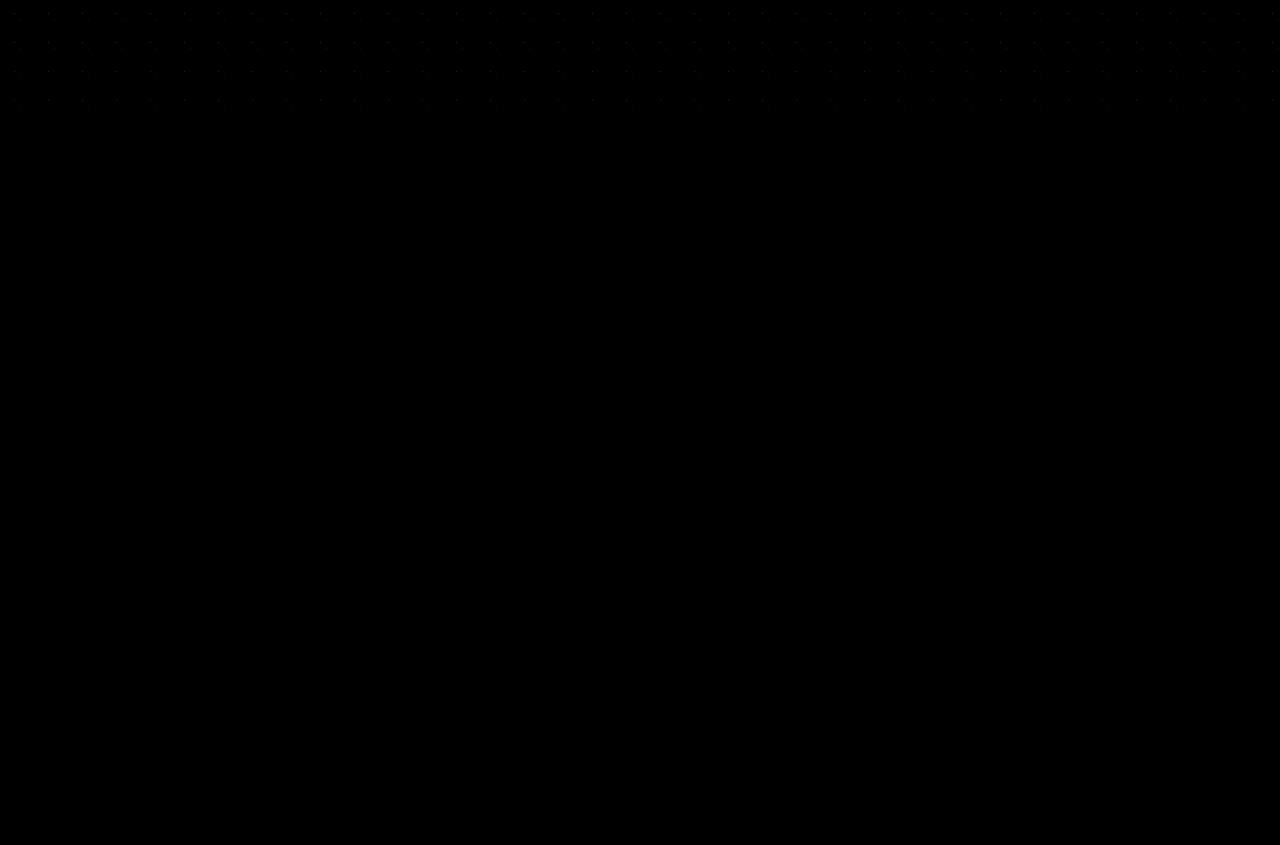
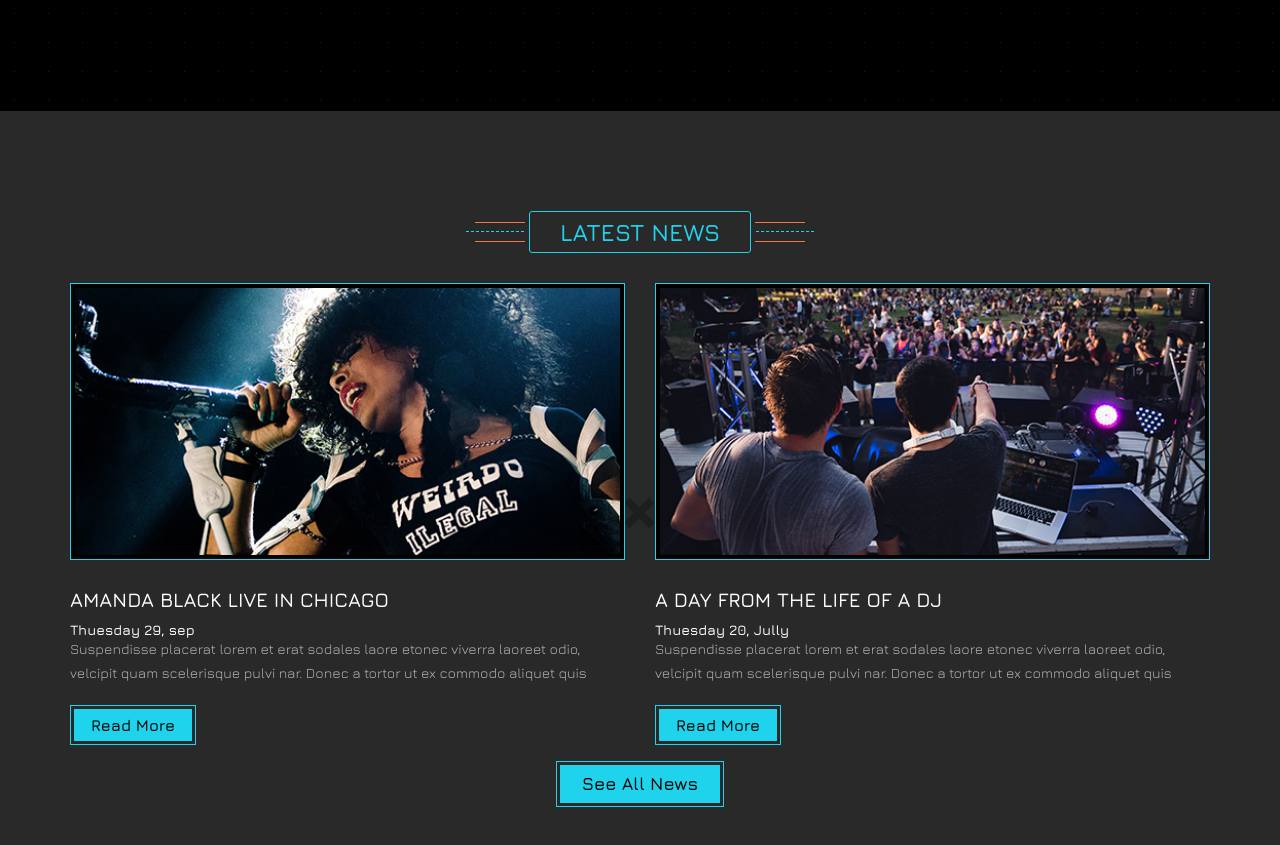
Before and after one commit to BryantIT/atomic-rocket-user-portal, a React (Create React App) app: page / in a window 1280 px wide. Shown: the part 4580-5425 px from the top of the page. Before the commit the page ends 4691 px from the top, so only its background shows below. Built offline with nearby package versions, Linux system fonts and the light colour scheme; the HTML template or start-up script is replaced by a standard one.

Commit message:
blog section

```diff
--- a/src/components/blog/Blog.js
+++ b/src/components/blog/Blog.js
@@ -0,0 +1,54 @@
+import React from 'react'
+// Stylesheet
+import './style.css'
+
+const Blog = () => {
+  return (
+    <div className="blog-home-wrapper">
+			<div className="overlay-section">
+				<div className="container section">
+					<div className="section-title pdb-30">
+						<h2>
+							<span className="title-lines left"></span>
+							Latest News
+							<span className="title-lines right"></span>
+						</h2>
+					</div>
+					<div className="row">
+						<div className="col-sm-6">
+							<div className="blog-post-home">
+								<div className="img-wrapper">
+									<div className="overlay"></div>
+									<img className="img-responsive" src={require('../../assets/imgs/blog/mini-1.jpg')} alt="" />
+								</div>
+								<div>
+									<h3><a href="blog-single.html">Amanda Black Live in Chicago</a></h3>
+									<h6>Thuesday 29, sep</h6>
+									<p>Suspendisse placerat lorem et erat sodales laore etonec viverra laoreet odio, velcipit quam scelerisque pulvi nar. Donec a tortor ut ex commodo aliquet quis</p>
+									<a href="blog-single.html" className="btn btn-md">Read More</a>
+								</div>
+							</div>
+						</div>
+						<div className="col-sm-6">
+							<div className="blog-post-home">
+								<div className="img-wrapper">
+									<div className="overlay"></div>
+									<img className="img-responsive" src={require('../../assets/imgs/blog/mini-2.jpg')} alt="" />
+								</div>
+								<h3><a href="blog-single.html">A Day From the Life of a DJ</a></h3>
+								<h6>Thuesday 20, Jully</h6>
+								<p>Suspendisse placerat lorem et erat sodales laore etonec viverra laoreet odio, velcipit quam scelerisque pulvi nar. Donec a tortor ut ex commodo aliquet quis</p>
+								<a href="blog-single.html" className="btn btn-md">Read More</a>
+							</div>
+						</div>
+					</div>
+					<div className="btn-wrapper pdt-70">
+						<a href="blog-list.html" className="btn big">See All News</a>
+					</div>
+				</div>
+			</div>
+		</div>
+  )
+}
+
+export default Blog
--- a/src/components/blog/style.css
+++ b/src/components/blog/style.css
@@ -0,0 +1,82 @@
+.blog-home-wrapper {
+  background: #0b0d13 url(../../assets/imgs/backgrounds/bg-9.jpg) no-repeat fixed center center;
+  background-size: cover;
+}
+.blog-post-home {
+  padding-top: 30px;
+}
+.blog-post-home .img-wrapper {
+  position: relative;
+  margin-bottom: 30px;
+}
+.blog-post-home .img-wrapper .overlay {
+  display: block;
+  position: absolute;
+  top: 0;
+  right: 0;
+  bottom: 0;
+  left: 0;
+  width: 100%;
+  height: 100%;
+  z-index: 10;
+  border: 1px solid #1fd3ec;
+  -webkit-box-shadow: inset 0px 0px 0px 4px #000000;
+  -moz-box-shadow: inset 0px 0px 0px 4px #000000;
+  box-shadow: inset 0px 0px 0px 4px #000000;
+  -webkit-transition: all 0.2s ease;
+  -moz-transition: all 0.2s ease;
+  -ms-transition: all 0.2s ease;
+  -o-transition: all 0.2s ease;
+  transition: all 0.2s ease;
+}
+.blog-post-home h3 {
+  font-size: 20px;
+  text-transform: uppercase;
+  font-weight: 700;
+  margin-bottom: 13px;
+  -webkit-transition: all 0.25s ease;
+  -moz-transition: all 0.25s ease;
+  -ms-transition: all 0.25s ease;
+  -o-transition: all 0.25s ease;
+  transition: all 0.25s ease;
+  line-height: 20px;
+}
+.blog-post-home h3 a {
+  color: inherit;
+  display: block;
+}
+.blog-post-home h3:hover,
+.blog-post-home h3:focus {
+  color: #1fd3ec;
+}
+.blog-post-home h5 {
+  margin-bottom: 15px;
+  text-transform: uppercase;
+}
+.blog-post-home h5 i {
+  margin-right: 8px;
+}
+.blog-post-home .btn {
+  margin-top: 20px;
+}
+.blog-post-home:hover .img-wrapper .overlay {
+  background: rgba(11, 13, 19, 0.65);
+}
+.blog-post-home.radio-show header {
+  border-left: 4px solid #1fd3ec;
+  padding-left: 20px;
+  margin-bottom: 20px;
+}
+.blog-post-home.radio-show header h5 {
+  margin-bottom: 0;
+}
+.blog-post-home.radio-show .img-wrapper {
+  margin-bottom: 20px;
+}
+@media screen and (max-width: 768px) {
+  .blog-post-home {
+    max-width: 420px;
+    margin-left: auto;
+    margin-right: auto;
+  }
+}
--- a/src/pages/Home.js
+++ b/src/pages/Home.js
@@ -5,6 +5,7 @@ import Albums from '../components/albums/Albums'
 import Artists from '../components/artists/Artists'
 import EventsList from '../components/eventsList/EventsList'
 import Gallery from '../components/gallery/Gallery'
+import Blog from '../components/blog/Blog'
 
 const Home = () => {
   return (
@@ -14,6 +15,7 @@ const Home = () => {
       <Artists />
       <EventsList />
       <Gallery />
+      <Blog />
     </Fragment>
   )
 }
```
